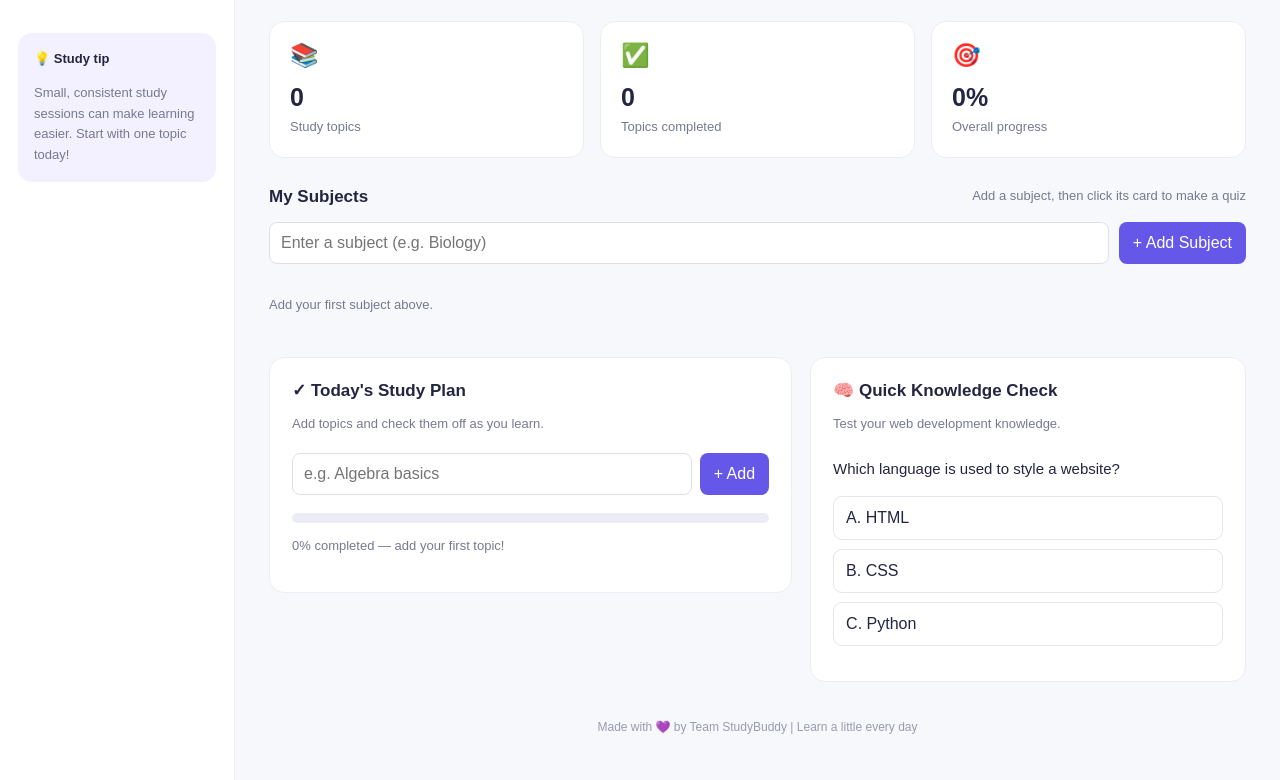
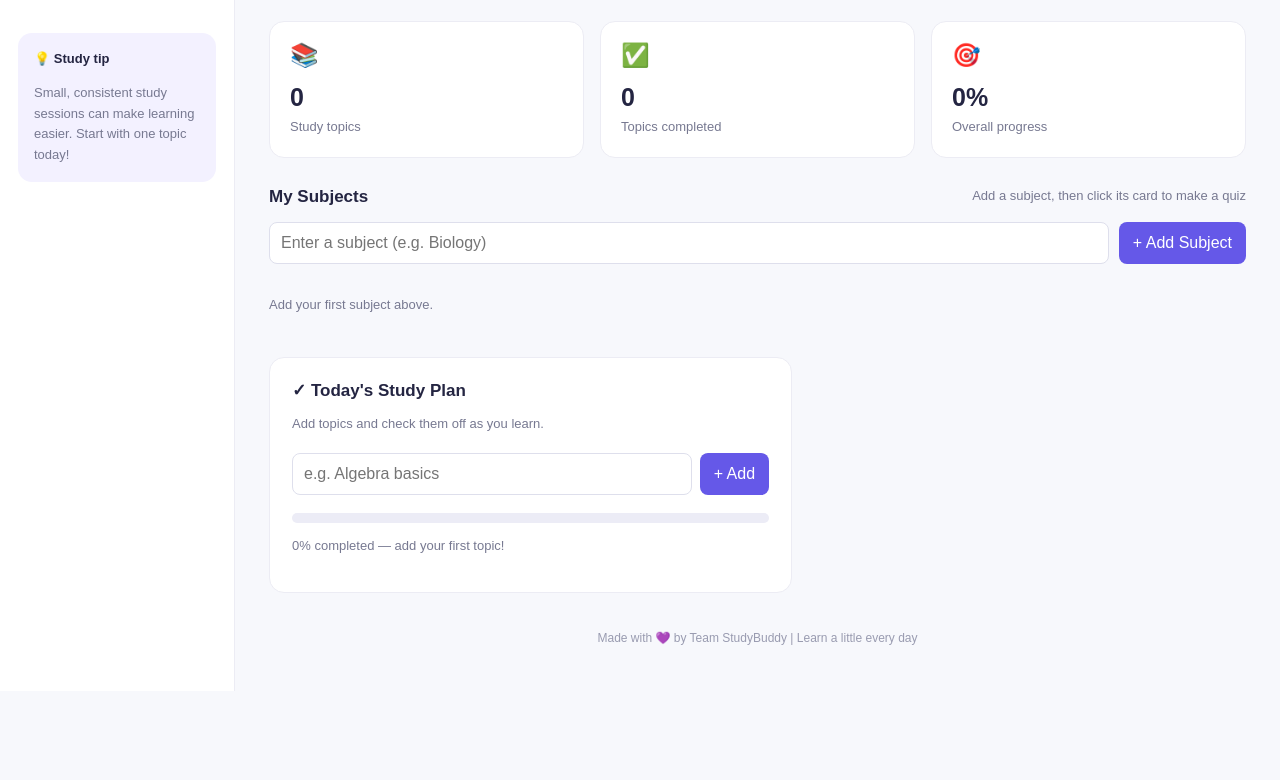
Before and after one commit to roshiniinala-19/Studybuddy, a website: page index.html in a window 1280 px wide. Shown: the part 309-1089 px from the top of the page. After the commit the page ends 1000 px from the top, so only its background shows below. Drawn offline with Linux system fonts and the light colour scheme.

Commit message:
Remove quiz section from index.html
Removed the quiz section that tests web development knowledge.

```diff
--- a/index.html
+++ b/index.html
@@ -820,26 +820,6 @@
           </p>
         </section>
 
-        <section id="quiz" class="card">
-          <h2>🧠 Quick Knowledge Check</h2>
-          <p class="muted">Test your web development knowledge.</p>
-
-          <p class="quiz-question">
-            Which language is used to style a website?
-          </p>
-
-          <div id="answers">
-            <button class="answer" data-answer="HTML">A. HTML</button>
-            <button class="answer" data-answer="CSS">B. CSS</button>
-            <button class="answer" data-answer="Python">C. Python</button>
-          </div>
-
-          <p id="feedback" aria-live="polite"></p>
-          <button class="primary-button" id="retryButton" hidden>
-            Try Again
-          </button>
-        </section>
-
       </div>
 
       <div class="footer">
```
